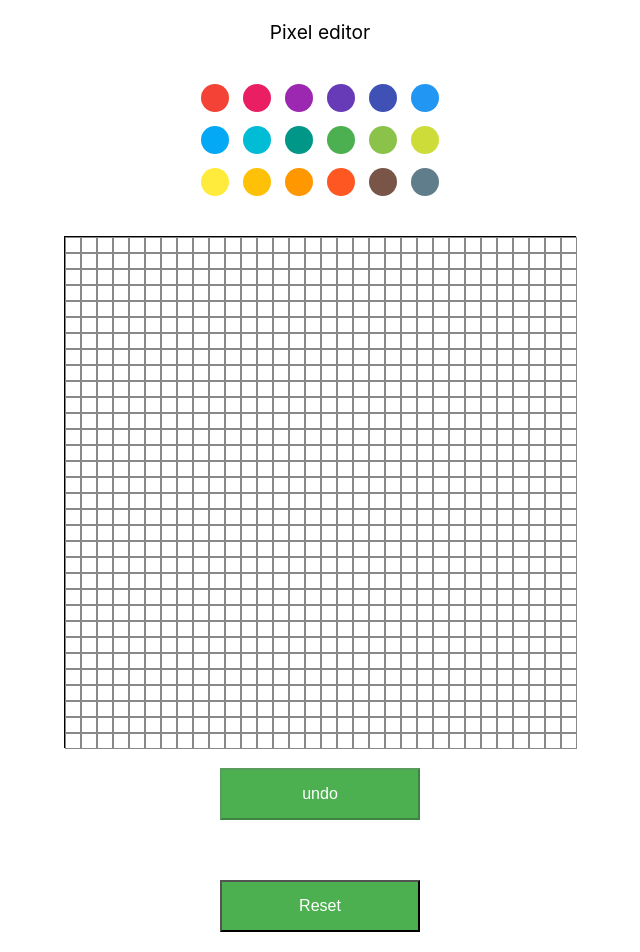
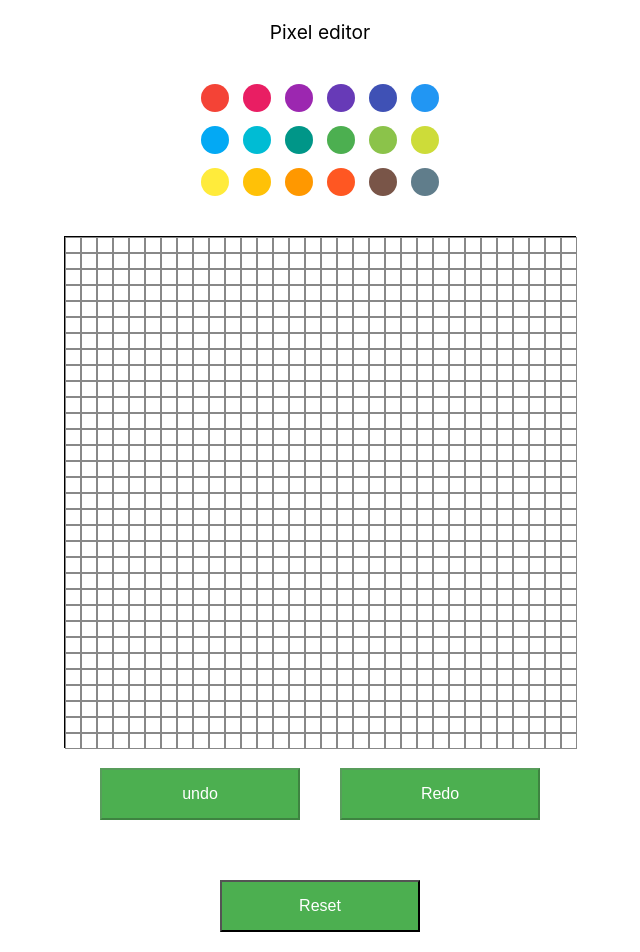
Before and after one commit to Sanyamsri/Sprinklr-Tasks, a React (Create React App) app in the folder React Assignment/assignment1/: page / in a window 1280 px wide. Shown: the top 952 px of the page, without its empty margins (320-960 px from the left). Built offline with nearby package versions, Linux system fonts and the light colour scheme.

Commit message:
feat(redo):Implement redo button

```diff
--- a/React Assignment/assignment1/src/Components/Actions.js
+++ b/React Assignment/assignment1/src/Components/Actions.js
@@ -1,16 +1,24 @@
 import React from "react";
-import Button from "./UndoButton";
+import UndoButton from "./UndoButton";
+import RedoButton from "./RedoButton";
 function Actions({ stackHandler, undoStack, redoStack, handleMatrixColor }) {
   return (
     <div>
-      <Button
+      <UndoButton
         stack={undoStack}
         handleMatrixColor={handleMatrixColor}
         stackHandler={stackHandler}
         redoStack={redoStack}
       >
         undo
-      </Button>
+      </UndoButton>
+      <RedoButton
+        stack={redoStack}
+        handleMatrixColor={handleMatrixColor}
+        stackHandler={stackHandler}
+      >
+        undo
+      </RedoButton>
     </div>
   );
 }
--- a/React Assignment/assignment1/src/Components/RedoButton.js
+++ b/React Assignment/assignment1/src/Components/RedoButton.js
@@ -6,15 +6,15 @@ function Button({ stack, stackHandler, handleMatrixColor }) {
       const lastOperation = stack[stack.length - 1];
       handleMatrixColor({
         idx: lastOperation.idx,
-        newColor: lastOperation.color1,
+        newColor: lastOperation.color2,
       });
-      stackHandler({ type: "add", stack: "redo" }, stack[stack.length - 1]);
-      stackHandler({ type: "remove", stack: "undo" });
+      stackHandler({ type: "add", stack: "undo" }, stack[stack.length - 1]);
+      stackHandler({ type: "remove", stack: "redo" });
     }
   };
   return (
     <button disabled={stack.length === 0} onClick={onClickHandler}>
-      undo
+      Redo
     </button>
   );
 }
```
